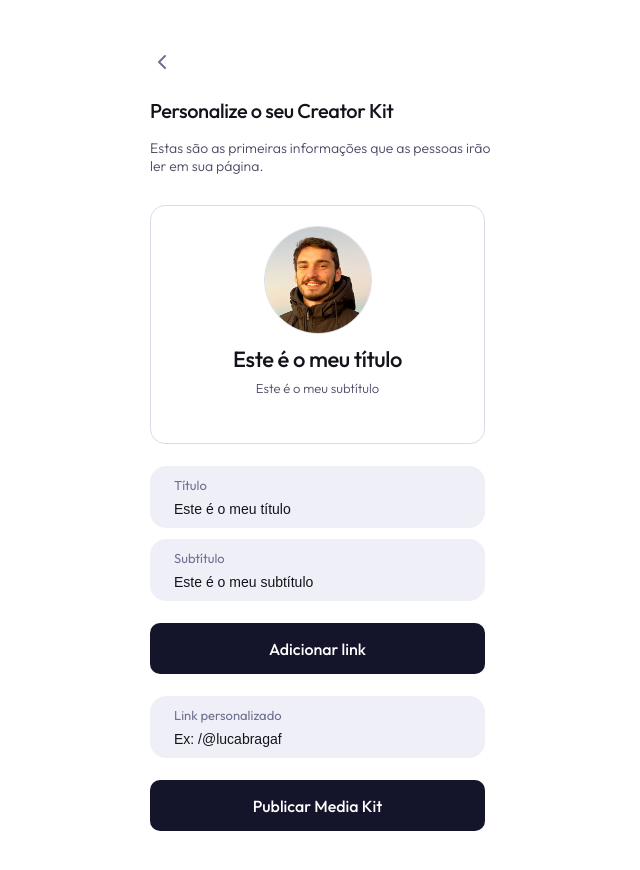
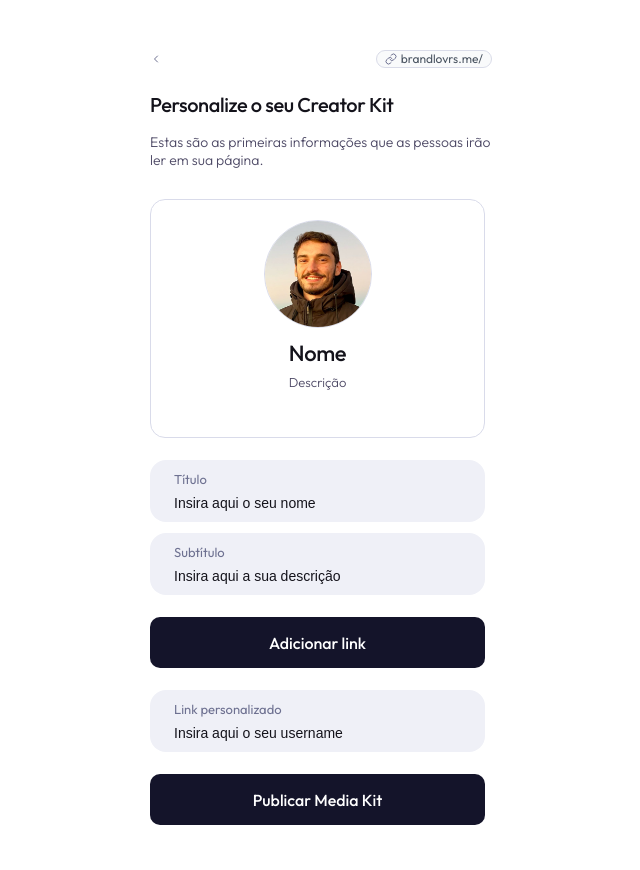
Before and after one commit to lucabragadaf/creatorkit, a plain HTML site: page index.html in a window 1280 px wide. Shown: the whole page, without its empty margins (319-959 px from the left). Drawn offline with nearby package versions, Linux system fonts and the light colour scheme.

Commit message:
New link badge button

```diff
--- a/index.html
+++ b/index.html
@@ -11,15 +11,22 @@
 </head>
 <body>
     <div class="container">
+
         <div class="header">
+
             <div class="header-top">
-                <i data-lucide="chevron-left" size="32"
-                 id="backButton"></i>
+                <i data-lucide="chevron-left" class="icon-small" id="backButton"></i>
+                 <div class="badge" id="linkPreviewButton" style="margin-left: auto;">
+                    <i data-lucide="link" class="icon-small"></i>
+                    <span id="linkPreviewText">brandlovrs.me/</span>
+                </div>
             </div>
+
             <div class="title-container">
                 <h1 class="main-title">Personalize o seu Creator Kit</h1>
                 <p class="subtitle">Estas são as primeiras informações que as pessoas irão ler em sua página.</p>
             </div>
+
         </div>
 
         <div class="preview-card">
@@ -28,8 +35,8 @@
                 <img src="placeholder.png" alt="Profile-image">
             </div>
 
-            <h2 class="preview-title" id="previewTitle">Este é o meu título</h2>
-            <p class="preview-subtitle" id="previewSubtitle">Este é o meu subtítulo</p>
+            <h2 class="preview-title" id="previewTitle">Nome</h2>
+            <p class="preview-subtitle" id="previewSubtitle">Descrição</p>
 
             <div class="linkButton" id="linkButton" style="display: none;">
                 <span class="button-text" id="link-title-input">Teste</span>
@@ -41,12 +48,12 @@
 
             <div class="input-field">
                 <p class="input-label">Título</p>
-                <input type="text" class="input-value" id="titleInput" value="Este é o meu título">
+                <input type="text" class="input-value" id="titleInput" value="Insira aqui o seu nome">
             </div>
 
             <div class="input-field">
                 <p class="input-label">Subtítulo</p>
-                <input type="text" class="input-value" id="subtitleInput" value="Este é o meu subtítulo">
+                <input type="text" class="input-value" id="subtitleInput" value="Insira aqui a sua descrição">
             </div>
 
             <div class="button" id="addLinkButton">
@@ -55,7 +62,7 @@
 
             <div class="input-field">
                 <p class="input-label">Link personalizado</p>
-                <input type="text" class="input-value" id="customLInkInput" value="Ex: /@lucabragaf">
+                <input type="text" class="input-value" id="customLinkInput" value="Insira aqui o seu username">
             </div>
 
             <div class="button" id="publishButton">
@@ -66,13 +73,25 @@
 
     </div>
     <script>
-        lucide.createIcons();
+        document.addEventListener('DOMContentLoaded', function() {
+            lucide.createIcons();
+        });
+
+        document.getElementById('linkPreviewButton').onclick = function() {
+            const finalURL = localStorage.getItem('customLink');
+            if (finalURL) {
+                window.open(finalURL, '_blank'); // Open the URL in a new tab
+            } else {
+                alert('Por favor, insira um link personalizado antes de publicar.'); // Alert if no link is set
+            }
+        };
 
         // Load saved title, subtitle, and links from localStorage
         document.addEventListener('DOMContentLoaded', function() {
             const savedTitle = localStorage.getItem('title');
             const savedSubtitle = localStorage.getItem('subtitle');
             const savedLinks = JSON.parse(localStorage.getItem('links')) || [];
+            const savedCustomLink = localStorage.getItem('customLink'); // Retrieve custom link
 
             if (savedTitle) {
                 document.getElementById('titleInput').value = savedTitle;
@@ -88,6 +107,11 @@
             savedLinks.forEach(link => {
                 addLinkCard(link.title, link.url, link.visible);
             });
+
+            // Set the custom link input value
+            if (savedCustomLink) {
+                document.getElementById('customLinkInput').value = savedCustomLink; // Set custom link input
+            }
         });
 
         // Update preview fields and save to localStorage when input values change
@@ -212,11 +236,8 @@
     }
 
     // Generate the unique URL
-    const baseURL = 'https://brandlovrs.me/@';
+    const baseURL = 'https://brandlovrs.me/';
     const finalURL = baseURL + encodeURIComponent(customLink);
-
-    // Save the custom link and other data in localStorage
-    localStorage.setItem('customLink', finalURL);
 
     // Display the result
     alert(`Seu Media Kit está disponível em: ${finalURL}`);
@@ -241,6 +262,18 @@ function handleDrop(e) {
     }
 }
 
+document.getElementById('customLinkInput').addEventListener('input', function() {
+    const customLink = this.value.trim();
+    const baseURL = 'https://brandlovrs.me/';
+    const finalURL = baseURL + encodeURIComponent(customLink);
+
+    // Update the badge text based on the input
+    document.getElementById('linkPreviewText').textContent = customLink ? `brandlovrs.me/${customLink}` : 'brandlovrs.me/';
+
+    // Save custom link to localStorage
+    localStorage.setItem('customLink', finalURL); // Store the final URL
+});
+
     </script>
 </body>
 </html>
--- a/styles.css
+++ b/styles.css
@@ -34,9 +34,31 @@ body {
 .header-top {
     display: flex;
     justify-content: space-between;
+    display: flex;
     align-items: center;
     margin-bottom: 24px;
     color: #6E7191;
+}
+
+.badge {
+    background: #F9FAFB;
+    border: 1px solid #D9DBE8;
+    border-radius: 9999px;
+    padding: 2px 8px;
+    display: inline-flex;
+    align-items: center;
+    line-height: 1;
+}
+
+.badge span {
+    color: #4B5562;
+    font-size: 12px;
+}
+
+.icon-small {
+    width: 12px; /* Set your desired width */
+    height: 12px; /* Set your desired height */
+    margin-right: 4px;
 }
 
 .title-container {
```
